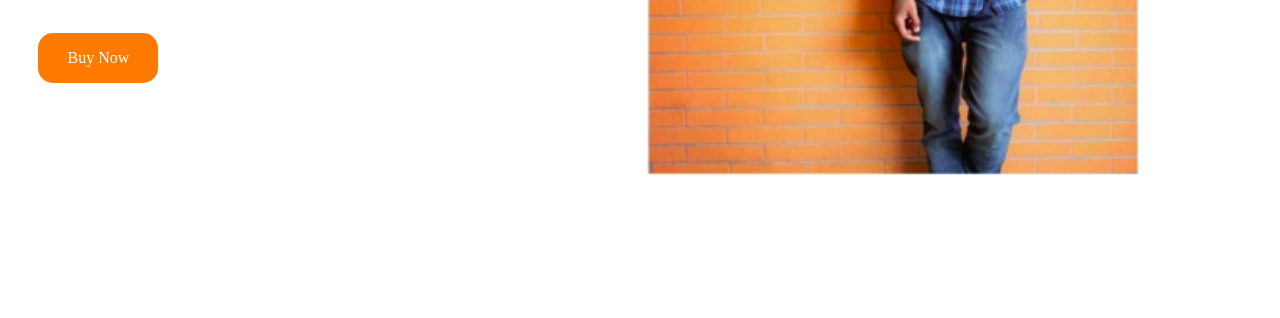
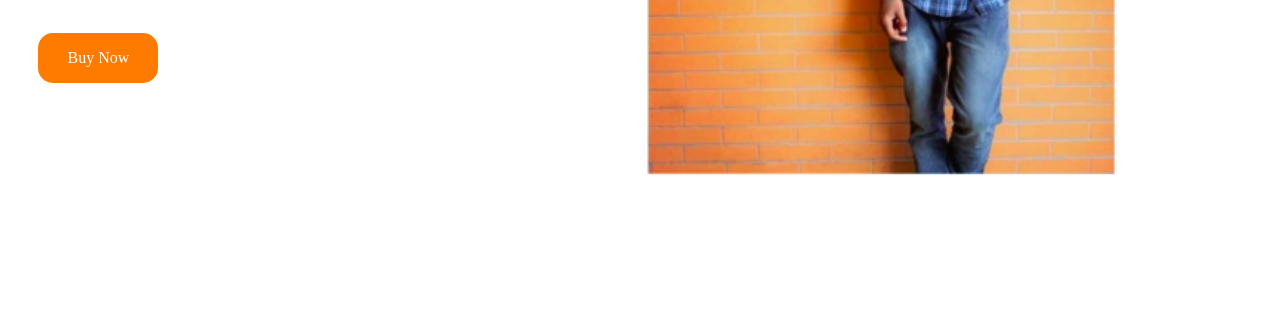
Before and after one commit to Chigozirimvictor/learnable-technical-test, a plain HTML site: page index.html in a window 1280 px wide. Shown: the part 482-800 px from the top of the page. Drawn offline with Linux system fonts and the light colour scheme.

Commit message:
text bug fix

```diff
--- a/index.html
+++ b/index.html
@@ -62,7 +62,7 @@
         </div>
 
 
-           <div class="image"> <img src="./image/testpics.png" alt="" height="80%" width="155%"></div>
+           <div class="image"> <img src="./image/testpics.png" alt="" style="height: 80% ; width: 148%; "></div>
 
 
     </div>
```
Also changed, not shown: Signup.html (+1 -1 lines).
